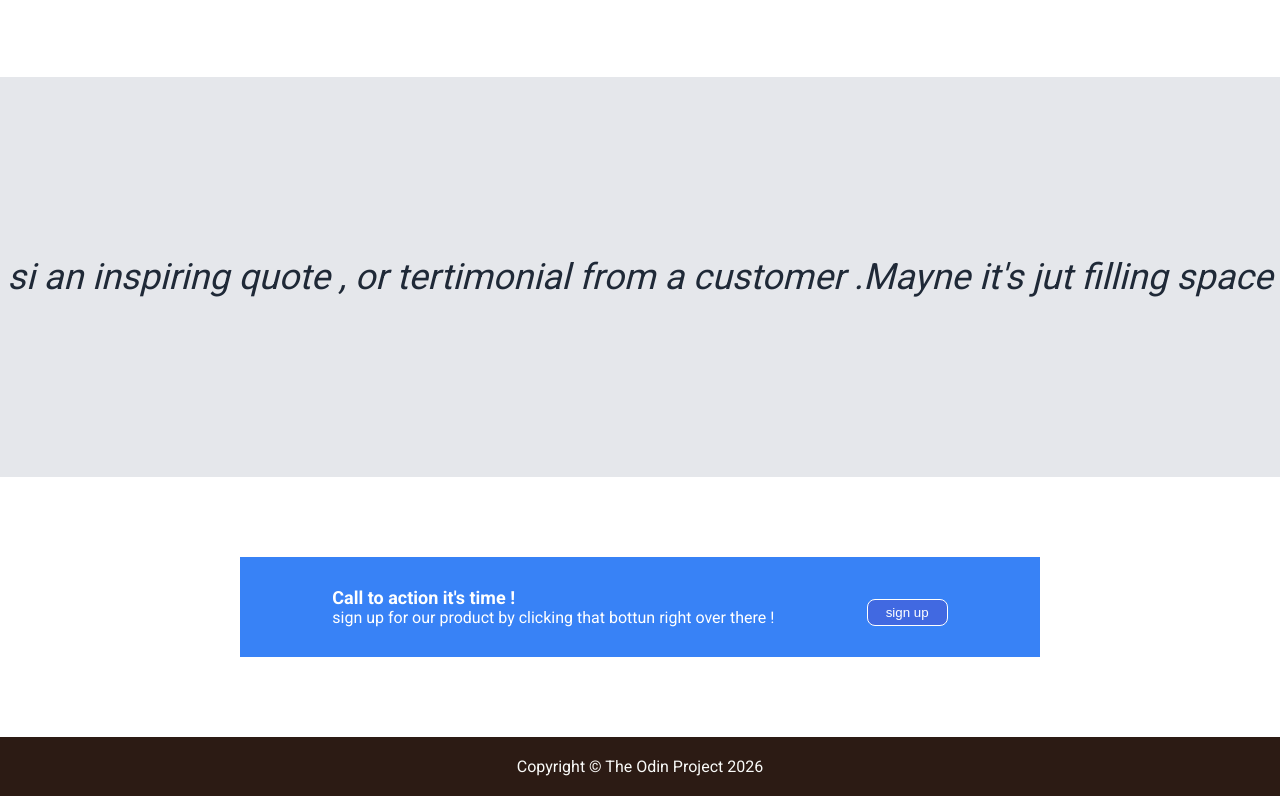
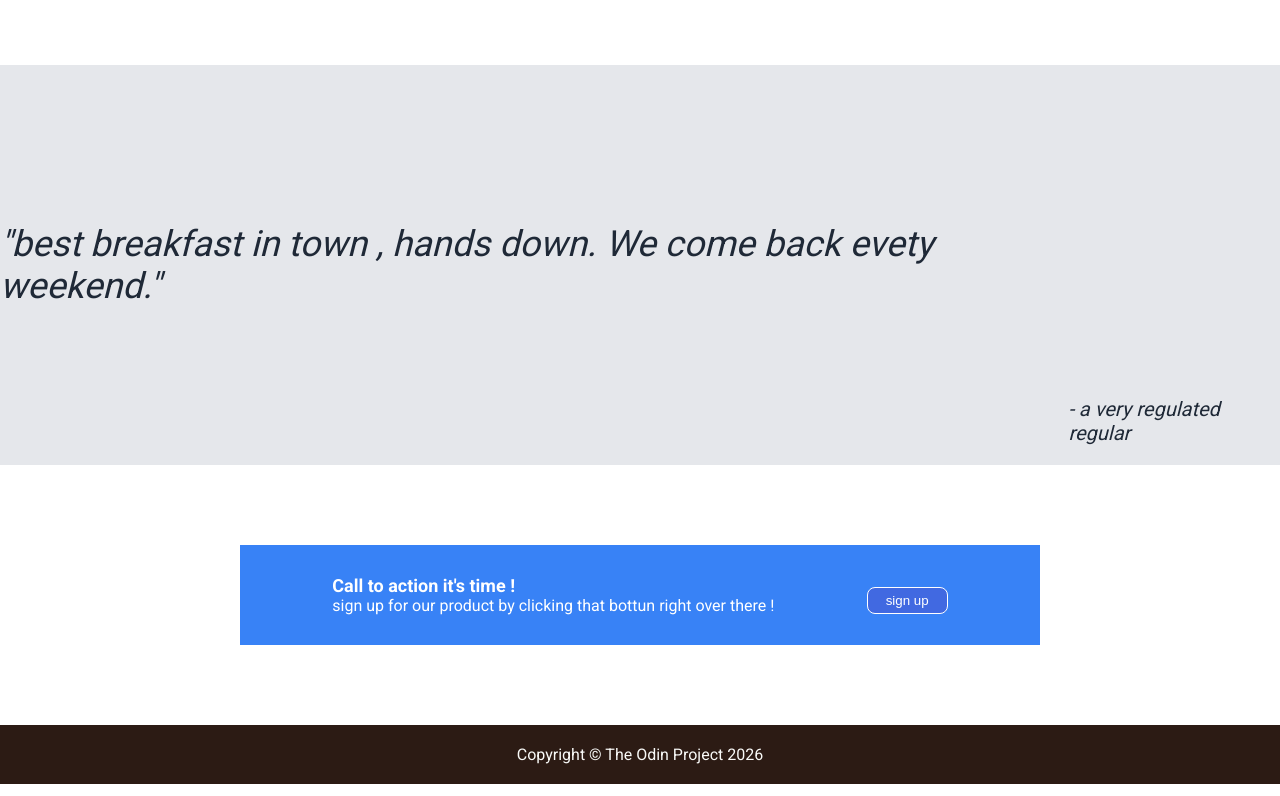
Before and after one commit to ismahanezemo/landing-page, a plain HTML site: page index.html in a window 1280 px wide. Shown: the part 771-1567 px from the top of the page. Drawn offline with Linux system fonts and the light colour scheme.

Commit message:
added a customer quote

```diff
--- a/index.html
+++ b/index.html
@@ -56,7 +56,8 @@
             </div>
 
             <div class="quote">
-                <div class="poet">si an inspiring quote , or tertimonial from a customer .Mayne it's jut filling space</div>
+                <div class="poet">"best breakfast in town , hands down. We come back evety weekend."</div>
+                <p>- a very regulated regular </p>
             </div>
 
             <div class="action">
--- a/style.css
+++ b/style.css
@@ -152,8 +152,8 @@ img{
 }
 
 .quote{
+    display: flex;
     background-color: #e5e7eb;
-    font-size: 36px;
     color: #1F2937;
     height: 400px;
     font-style: italic;
@@ -162,6 +162,16 @@ img{
     align-items: center;
     margin-bottom: 80px;
 
+}
+
+.poet{
+    font-size:36px ;
+    align-self: center;
+}
+
+p{
+    align-self: flex-end;
+    font-size: 20px;
 }
 
 
```
